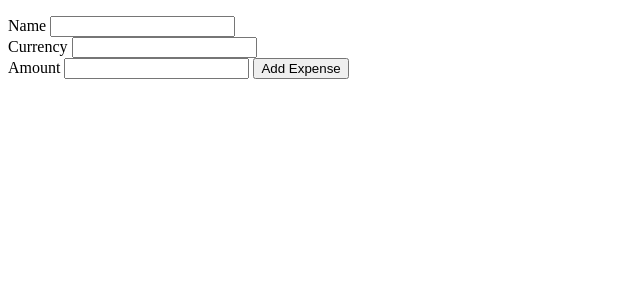
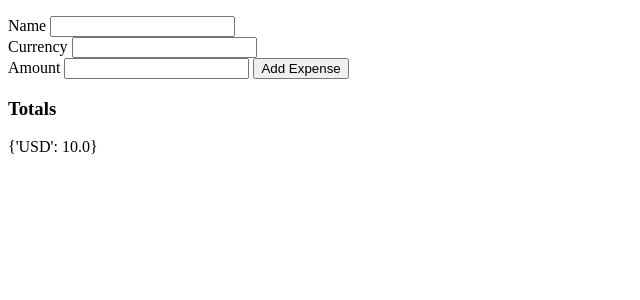
Before and after one commit to Radami/expense_share, a Django app: page /splittime/group/1/ in a window 1280 px wide. Shown: the part 307-607 px from the top of the page, without its empty margins (0-640 px from the left). Run offline with Django 5.2, Linux system fonts and the light colour scheme; tables that the repository leaves empty hold one stand-in row (values such as "Sample post").

Commit message:
Add currency totals for each group

```diff
--- a/splittime/templates/splittime/group_details.html
+++ b/splittime/templates/splittime/group_details.html
@@ -44,5 +44,8 @@
         </filedset>
         <input type="submit" value="Add Expense">
         </form>
+
+        <h3>Totals</h3>
+        {{ totals }}
     </body>
 </html>
--- a/splittime/views/expense_views.py
+++ b/splittime/views/expense_views.py
@@ -1,3 +1,5 @@
+import datetime
+
 from django.core.exceptions import PermissionDenied
 from django.http import HttpResponseRedirect
 from django.shortcuts import get_object_or_404
@@ -19,6 +21,7 @@ def add_expense(request, group_id):
     expense.name = request.POST["expense_name"]
     expense.currency = request.POST["expense_currency"]
     expense.amount = request.POST["expense_amount"]
+    expense.creation_date = datetime.datetime.now()
     expense.group = group
     expense.save()
     return HttpResponseRedirect(reverse("splittime:group_details",
--- a/splittime/views/group_views.py
+++ b/splittime/views/group_views.py
@@ -43,11 +43,20 @@ class GroupDetailsView(generic.DetailView):
         group = Group.objects.get(pk=self.kwargs['pk'])
         group_memberships = GroupMembership.objects.filter(group=group)
 
-        expenses = Expense.objects.filter(group=group)
+        expenses = Expense.objects.filter(group=group).order_by("creation_date")
+
+        totals = {}
+        for e in expenses:
+            if e.currency not in totals:
+                totals[e.currency] = e.amount
+                continue
+            totals[e.currency] += e.amount
+
         context = {
             "group": group,
             "group_members": group_memberships,
-            "expenses": expenses
+            "expenses": expenses,
+            "totals": totals
         }
         return context
 
```
